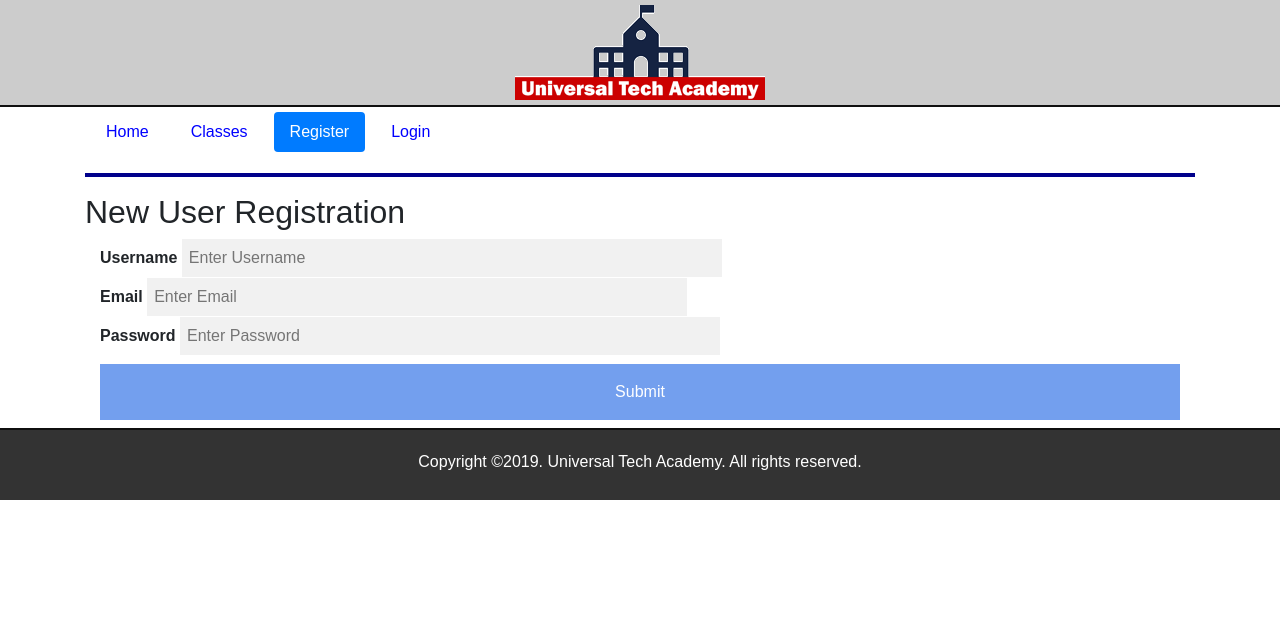
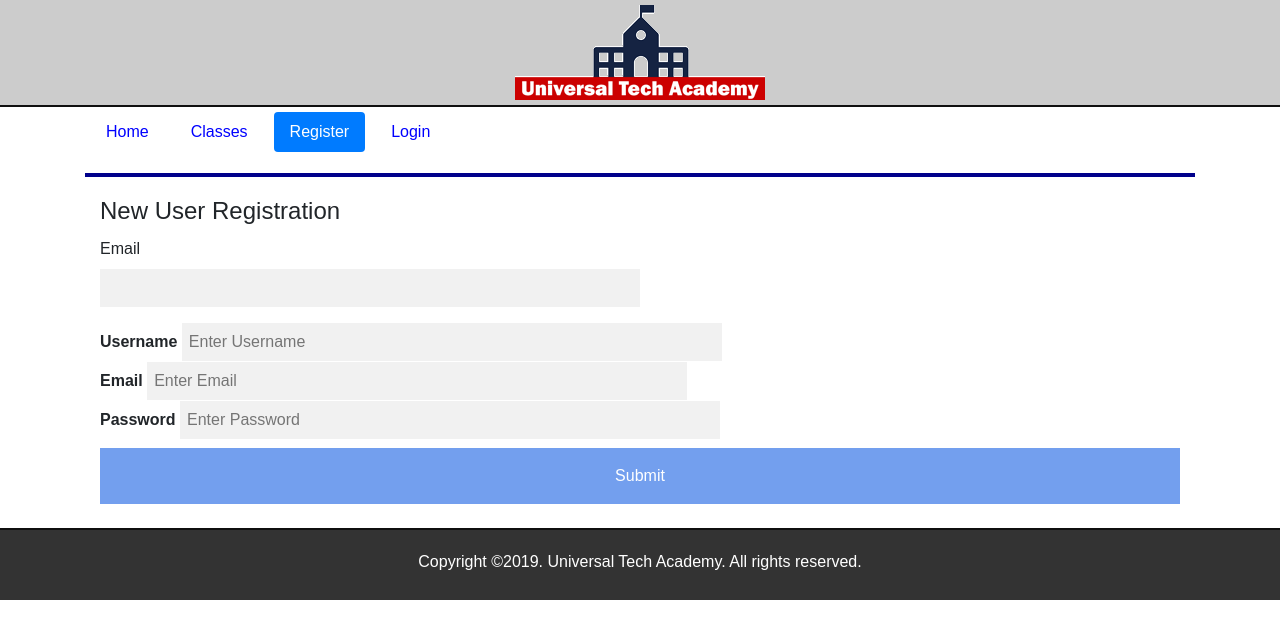
Before and after one commit to ckraczkowsky91/flask-full-stack, a Flask app: page /register in a window 1280 px wide. Shown: the top 639 px of the page. Run offline with Flask 2, Linux system fonts and the light colour scheme; some libraries are stand-ins or nearby versions.

Commit message:
Updated the forms and associated web pages to perform data validation.

```diff
--- a/application/forms.py
+++ b/application/forms.py
@@ -1,17 +1,23 @@
 from flask_wtf import FlaskForm
 from wtforms import StringField, PasswordField, SubmitField, BooleanField
-from wtforms.validators import DataRequired
+from wtforms.validators import DataRequired, Email, Length, EqualTo, ValidationError
+from .models import User
 
 class LoginForm(FlaskForm):
-    email = StringField('Email', validators=[DataRequired()])
-    password = StringField('Password', validators=[DataRequired()])
+    email = StringField('Email', validators=[DataRequired(), Email()])
+    password = StringField('Password', validators=[DataRequired(), Length(min=6, max=15)])
     remember_me = BooleanField('Remember Me')
     submit = SubmitField('Login')
 
 class RegisterForm(FlaskForm):
-    email = StringField('Email', validators=[DataRequired()])
-    password = StringField('Password', validators=[DataRequired()])
-    password_confirm = StringField('Confirm Password', validators=[DataRequired()])
-    first_name = StringField('First Name', validators=[DataRequired()])
-    last_name = StringField('Last Name', validators=[DataRequired()])
+    email = StringField('Email', validators=[DataRequired(), Email()])
+    password = StringField('Password', validators=[DataRequired(), Length(min=6, max=15)])
+    password_confirm = StringField('Confirm Password', validators=[DataRequired(), Length(min=6, max=15), EqualTo('password')])
+    first_name = StringField('First Name', validators=[DataRequired(), Length(min=2, max=55)])
+    last_name = StringField('Last Name', validators=[DataRequired(), Length(min=2, max=55)])
     submit = SubmitField('Register')
+
+    def validate_email(self, email):
+        existing_user = User.objects(email = email.data).first()
+        if user:
+            raise ValidationError('Email is already in use!')
--- a/application/routes.py
+++ b/application/routes.py
@@ -36,7 +36,8 @@ def courses(term='Spring 2019'):
 
 @app.route('/register')
 def register():
-    return render_template('register.html', register=True)
+    form = RegisterForm()
+    return render_template('register.html', form=form, register=True)
 
 @app.route('/enrollment', methods=['GET', 'POST'])
 def enrollment():
--- a/application/templates/register.html
+++ b/application/templates/register.html
@@ -1,11 +1,20 @@
-
     {% extends "layout.html" %}
 
     {% block content %}
-    <h2>New User Registration</h2>
 
     <div class="container">
         <form name="register" action="register.php" method="get">
+          <fieldset class='form-group'>
+            <legend>New User Registration</legend>
+            {{ form.hidden_tag() }}
+              <p>
+                {{ form.email.label }} <br>
+                {{ form.email }}
+                {% for error in form.email.errors %}
+                  <span class='error-message'>{{ error }}</span>
+                {% endfor %}
+              </p>
+
             <label for="username"><b>Username</b></label>
             <input type="text" placeholder="Enter Username" name="username" required>
             <br>
@@ -16,6 +25,7 @@
             <input type="password" placeholder="Enter Password" name="password" required>
             <br class="clear">
             <input class="btn-submit" type="submit" name="submit">
+          </fieldset>
         </form>
     </div>
     {% endblock %}
```
Also changed, not shown: application/models.py (+9 -2 lines), application/templates/login.html (+9 -1 lines).
